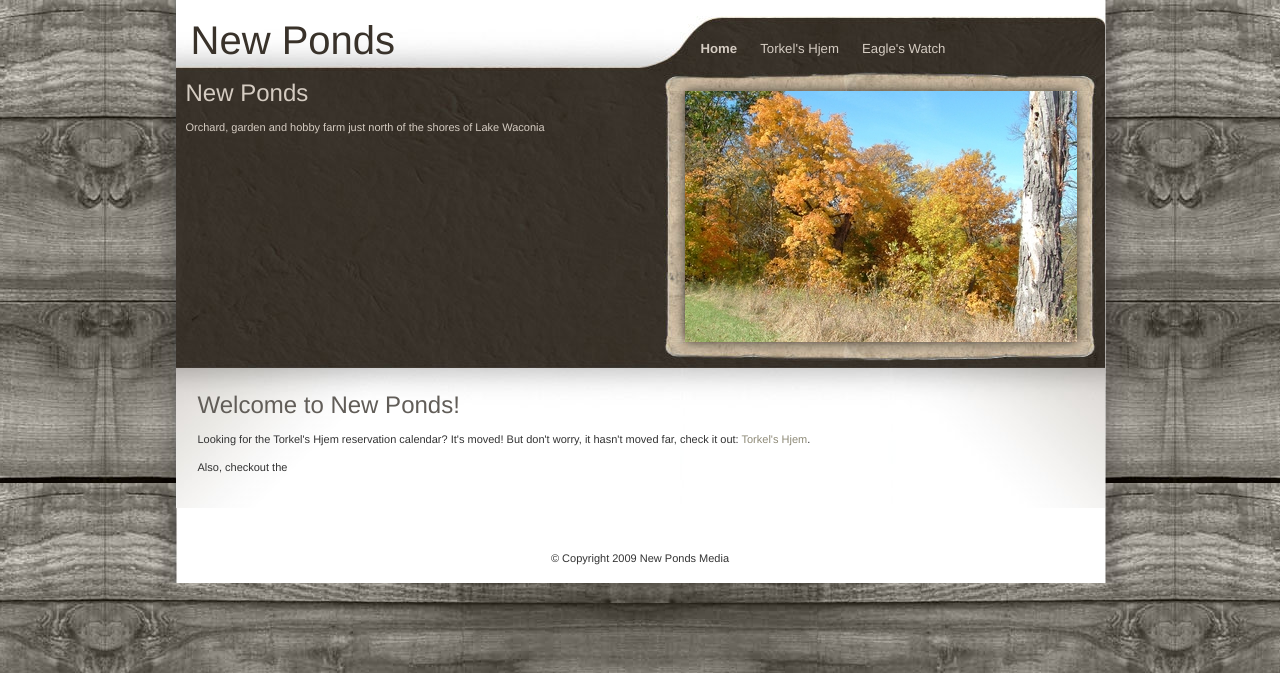
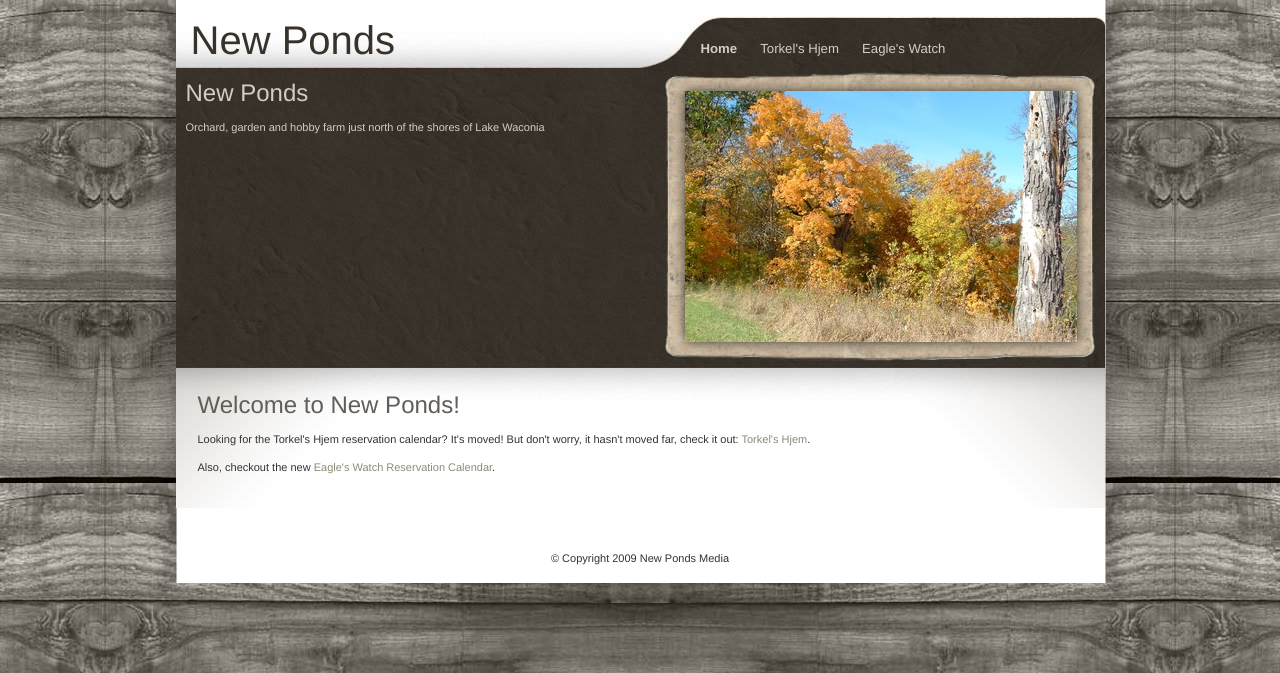
Before and after one commit to atongen/newponds, a PHP site: page / in a window 1280 px wide. Shown: the top 673 px of the page. Run offline with PHP 8.4, Linux system fonts and the light colour scheme.

Commit message:
update index eagles_watch links

```diff
--- a/index.php
+++ b/index.php
@@ -21,7 +21,7 @@
                 <div class="post">
                     <h2>Welcome to New Ponds!</h2>
                     <p>Looking for the Torkel's Hjem reservation calendar? It's moved! But don't worry, it hasn't moved far, check it out: <a href="torkels_hjem.php">Torkel's Hjem</a>.</p>
-                    <p>Also, checkout the
+                    <p>Also, checkout the new <a href="eagles_watch.php">Eagle's Watch Reservation Calendar</a>.</p>
                 </div>
             </div>
             <?php include 'includes/footer.php' ?>
```
